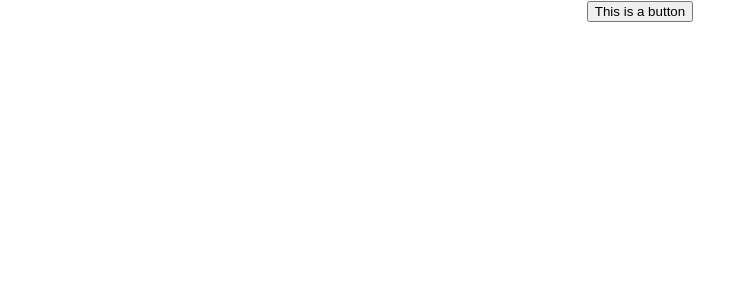
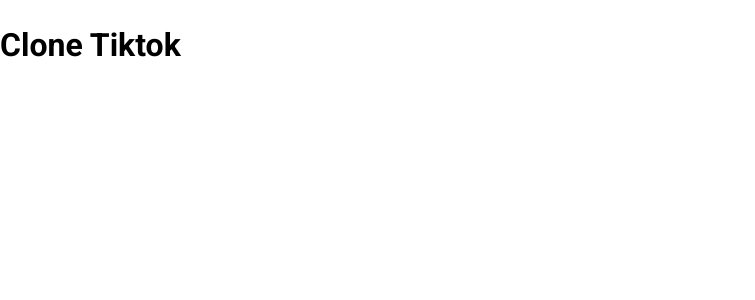
Before and after one commit to dumspice/clone-tiktok, a React (Create React App) app: page / in a window 1280 px wide. Shown: the top 300 px of the page, without its empty margins (0-755 px from the left). Built offline with nearby package versions, Linux system fonts and the light colour scheme.

Commit message:
reset css, define font-family, font-size, line-height, primary color

```diff
--- a/package.json
+++ b/package.json
@@ -4,6 +4,7 @@
   "private": true,
   "dependencies": {
     "cra-template": "1.2.0",
+    "normalize.css": "^8.0.1",
     "react": "^19.0.0",
     "react-dom": "^19.0.0",
     "react-scripts": "5.0.1"
@@ -11,7 +12,8 @@
   "devDependencies": {
     "babel-plugin-module-resolver": "^5.0.2",
     "customize-cra": "^1.0.0",
-    "react-app-rewired": "^2.2.1"
+    "react-app-rewired": "^2.2.1",
+    "sass": "^1.84.0"
   },
   "scripts": {
     "start": "react-app-rewired start",
--- a/src/App.css
+++ /dev/null
@@ -1,38 +0,0 @@
-.App {
-  text-align: center;
-}
-
-.App-logo {
-  height: 40vmin;
-  pointer-events: none;
-}
-
-@media (prefers-reduced-motion: no-preference) {
-  .App-logo {
-    animation: App-logo-spin infinite 20s linear;
-  }
-}
-
-.App-header {
-  background-color: #282c34;
-  min-height: 100vh;
-  display: flex;
-  flex-direction: column;
-  align-items: center;
-  justify-content: center;
-  font-size: calc(10px + 2vmin);
-  color: white;
-}
-
-.App-link {
-  color: #61dafb;
-}
-
-@keyframes App-logo-spin {
-  from {
-    transform: rotate(0deg);
-  }
-  to {
-    transform: rotate(360deg);
-  }
-}
--- a/src/App.js
+++ b/src/App.js
@@ -1,12 +1,9 @@
-import "./App.css";
-import Button from "~/component/Button";
-
 function App() {
-  return (
-    <div className="App">
-      <Button />
-    </div>
-  );
+    return (
+        <div className="App">
+            <h1>Clone Tiktok</h1>
+        </div>
+    );
 }
 
 export default App;
--- a/src/component/Button/index.js
+++ /dev/null
@@ -1,7 +0,0 @@
-import myAlert from "~/myAlert.js";
-
-function Button() {
-  return <button onClick={myAlert}>This is a button</button>;
-}
-
-export default Button;
--- /dev/null
+++ b/src/component/GlobalStyles/GlobalStyles.scss
@@ -0,0 +1,18 @@
+@import 'normalize.css';
+@import url('https://fonts.googleapis.com/css2?family=Montserrat:ital,wght@0,100..900;1,100..900&family=Noto+Serif+Hentaigana:wght@200..900&family=Open+Sans:ital,wght@0,300..800;1,300..800&family=Roboto:ital,wght@0,100..900;1,100..900&family=Sora:wght@100..800&display=swap');
+
+:root {
+    --primary-color: #fe2c55;
+}
+
+html {
+    font-size: 62.5%;
+}
+
+body {
+    // font-family: 'Montserrat', sans-serif;
+    font-family: 'Roboto', sans-serif;
+    font-size: 1.6rem;
+    line-height: 1.5;
+    text-rendering: optimizeSpeed;
+}
--- /dev/null
+++ b/src/component/GlobalStyles/index.js
@@ -0,0 +1,7 @@
+import './GlobalStyles.scss';
+
+function GlobalStyles({ children }) {
+    return children;
+}
+
+export default GlobalStyles;
--- a/src/index.css
+++ /dev/null
@@ -1,13 +0,0 @@
-body {
-  margin: 0;
-  font-family: -apple-system, BlinkMacSystemFont, 'Segoe UI', 'Roboto', 'Oxygen',
-    'Ubuntu', 'Cantarell', 'Fira Sans', 'Droid Sans', 'Helvetica Neue',
-    sans-serif;
-  -webkit-font-smoothing: antialiased;
-  -moz-osx-font-smoothing: grayscale;
-}
-
-code {
-  font-family: source-code-pro, Menlo, Monaco, Consolas, 'Courier New',
-    monospace;
-}
--- a/src/index.js
+++ b/src/index.js
@@ -1,14 +1,16 @@
-import React from "react";
-import ReactDOM from "react-dom/client";
-import "./index.css";
-import App from "~/App";
-import reportWebVitals from "./reportWebVitals";
+import React from 'react';
+import ReactDOM from 'react-dom/client';
+import App from '~/App';
+import reportWebVitals from './reportWebVitals';
+import GlobalStyles from '~/component/GlobalStyles';
 
-const root = ReactDOM.createRoot(document.getElementById("root"));
+const root = ReactDOM.createRoot(document.getElementById('root'));
 root.render(
-  <React.StrictMode>
-    <App />
-  </React.StrictMode>
+    <React.StrictMode>
+        <GlobalStyles>
+            <App />
+        </GlobalStyles>
+    </React.StrictMode>,
 );
 
 // If you want to start measuring performance in your app, pass a function
--- a/src/myAlert.js
+++ /dev/null
@@ -1,5 +0,0 @@
-const myAlert = () => {
-  alert("hello");
-};
-
-export default myAlert;
```
Also changed, not shown: src/logo.svg (deleted), 1 other file (tests, documents, lock files or other folders).
